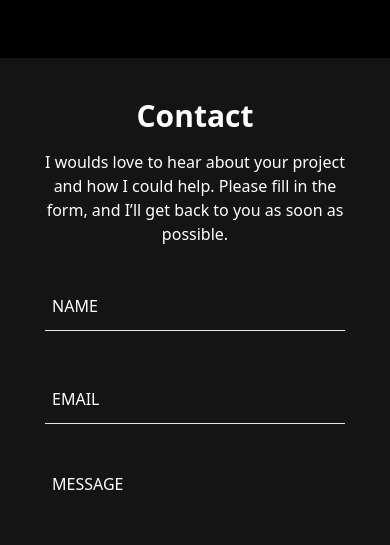
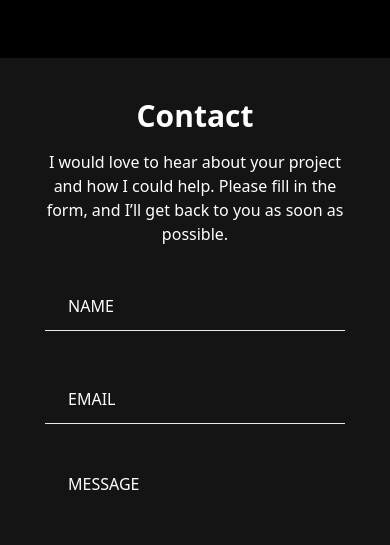
Before and after one commit to tiwavaldese/portfolio-project-for-developers, a React (Vite) app: page / in a window 390 px wide. Shown: the part 4060-4605 px from the top of the page. Built offline with nearby package versions, Linux system fonts and the light colour scheme.

Commit message:
adjust some input

```diff
--- a/src/components/Footer.jsx
+++ b/src/components/Footer.jsx
@@ -16,24 +16,24 @@ const Footer = () => {
       <div className='flex flex-col lg:flex-row px-0 lg:px-16 lg:justify-between'>
         <div className=' flex flex-col items-center '>
       <h2 className='text-3xl md:text-4xl lg:text-5xl font-bold'>Contact</h2>
-          <p className=' py-4 w-[300px] md:w-[500px] lg:w-[400px] text-center  '>I woulds love to hear about your project and how I could help. Please fill in the form, and I’ll get back to you as soon as possible.</p>
+          <p className=' py-4 w-[300px] md:w-[500px] lg:w-[400px] text-center  '>I would love to hear about your project and how I could help. Please fill in the form, and I’ll get back to you as soon as possible.</p>
           </div>
           <div className='flex flex-col  items-justify md:items-center lg:items-end '>
             <div className='flex flex-col justify-center'>
             <div className=' py-8 '>
-              <span className=' ml-10 md:ml-5 lg:ml-5 '>NAME</span>
+              <span className=' ml-14 md:ml-5 lg:ml-5 '>NAME</span>
               <div className='flex justify-center'>
               <hr className=' w-[300px] md:w-[500px] mt-3 '/>
               </div>
             </div>
             <div className=' py-6 '>
-            <span className=' ml-10 md:ml-5 lg:ml-5 '>EMAIL</span>
+            <span className=' ml-14 md:ml-5 lg:ml-5 '>EMAIL</span>
             <div className='flex justify-center'>
               <hr className=' w-[300px] md:w-[500px] mt-3 '/>
               </div>
             </div>
             <div className=' py-6 '>
-            <span className=' ml-10 md:ml-5 lg:ml-5 '>MESSAGE</span>
+            <span className=' ml-14 md:ml-5 lg:ml-5 '>MESSAGE</span>
             <div className='flex justify-center'>
               <hr className=' w-[300px] md:w-[500px] mt-20  '/>
               </div>
```
